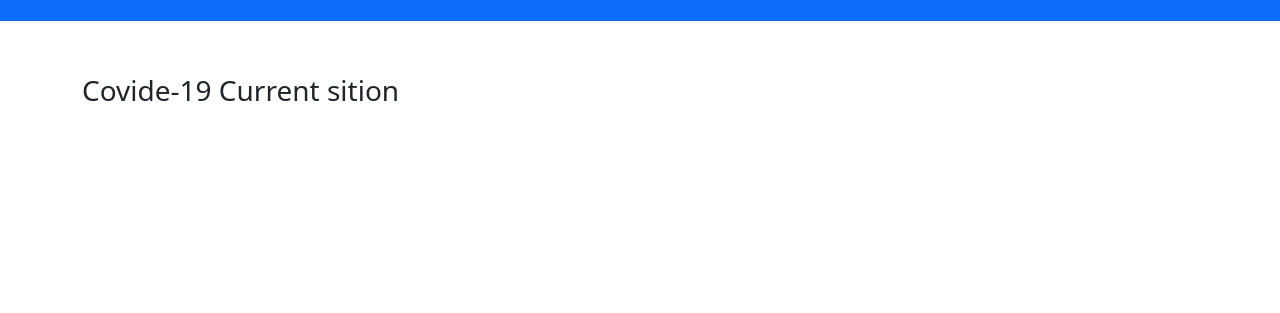
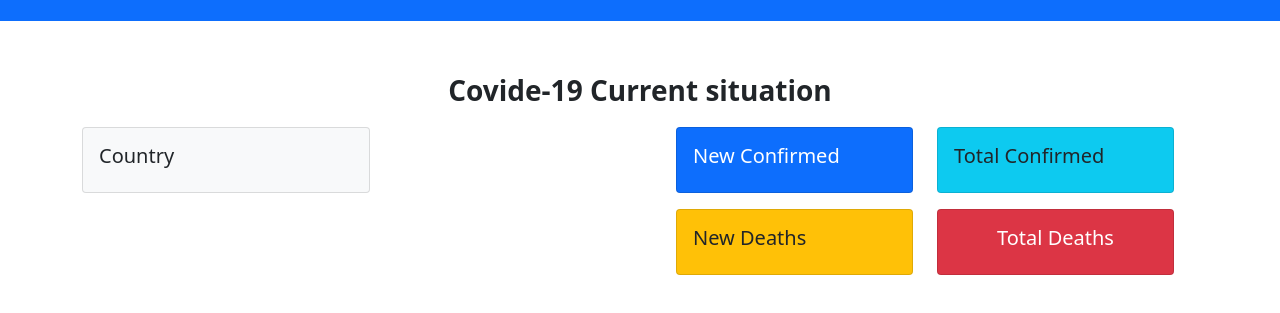
Before and after one commit to srdo96/covid19-dashboard, a plain HTML site: page index.html in a window 1280 px wide. Shown: the part 81-394 px from the top of the page. Drawn offline with nearby package versions, Linux system fonts and the light colour scheme.

Commit message:
add cards

```diff
--- a/index.html
+++ b/index.html
@@ -30,11 +30,80 @@
       <div class="container mt-5">
         <div class="row">
           <div class="col">
-            <p class="fs-3">Covide-19 Current sition</p>
+            <p class="fs-3 text-center fw-bold">Covide-19 Current situation</p>
+          </div>
+        </div>
+      </div>
+      <!-- new col -->
+      <div class="container">
+        <div class="row">
+          <div class="col">
+            <div class="col">
+              <div
+                class="card text-dark bg-light mb-3"
+                style="max-width: 18rem"
+              >
+                <div class="card-body">
+                  <h5 class="card-title">Country</h5>
+                  <p class="card-text"></p>
+                </div>
+              </div>
+            </div>
+          </div>
+          <div class="col">
+            <div class="container">
+              <div class="row row-cols-2">
+                <div class="col">
+                  <div
+                    class="card text-white bg-primary mb-3"
+                    style="max-width: 18rem"
+                  >
+                    <div class="card-body">
+                      <h5 class="card-title">New Confirmed</h5>
+                      <p class="card-text"></p>
+                    </div>
+                  </div>
+                </div>
+                <div class="col">
+                  <div
+                    class="card text-dark bg-info mb-3"
+                    style="max-width: 18rem"
+                  >
+                    <div class="card-body">
+                      <h5 class="card-title">Total Confirmed</h5>
+                      <p class="card-text"></p>
+                    </div>
+                  </div>
+                </div>
+                <div class="col">
+                  <div
+                    class="card text-dark bg-warning mb-3"
+                    style="max-width: 18rem"
+                  >
+                    <div class="card-body">
+                      <h5 class="card-title">New Deaths</h5>
+                      <p class="card-text"></p>
+                    </div>
+                  </div>
+                </div>
+                <div class="col">
+                  <div
+                    class="card text-white bg-danger mb-3"
+                    style="max-width: 18rem"
+                  >
+                    <div class="card-body text-center">
+                      <h5 class="card-title">Total Deaths</h5>
+                      <p class="card-text"></p>
+                    </div>
+                  </div>
+                </div>
+              </div>
+            </div>
           </div>
         </div>
       </div>
     </main>
+
     <!-- JavaScript Bundle with Popper -->
     <script
       src="https://cdn.jsdelivr.net/npm/bootstrap@5.1.3/dist/js/bootstrap.bundle.min.js"
```
